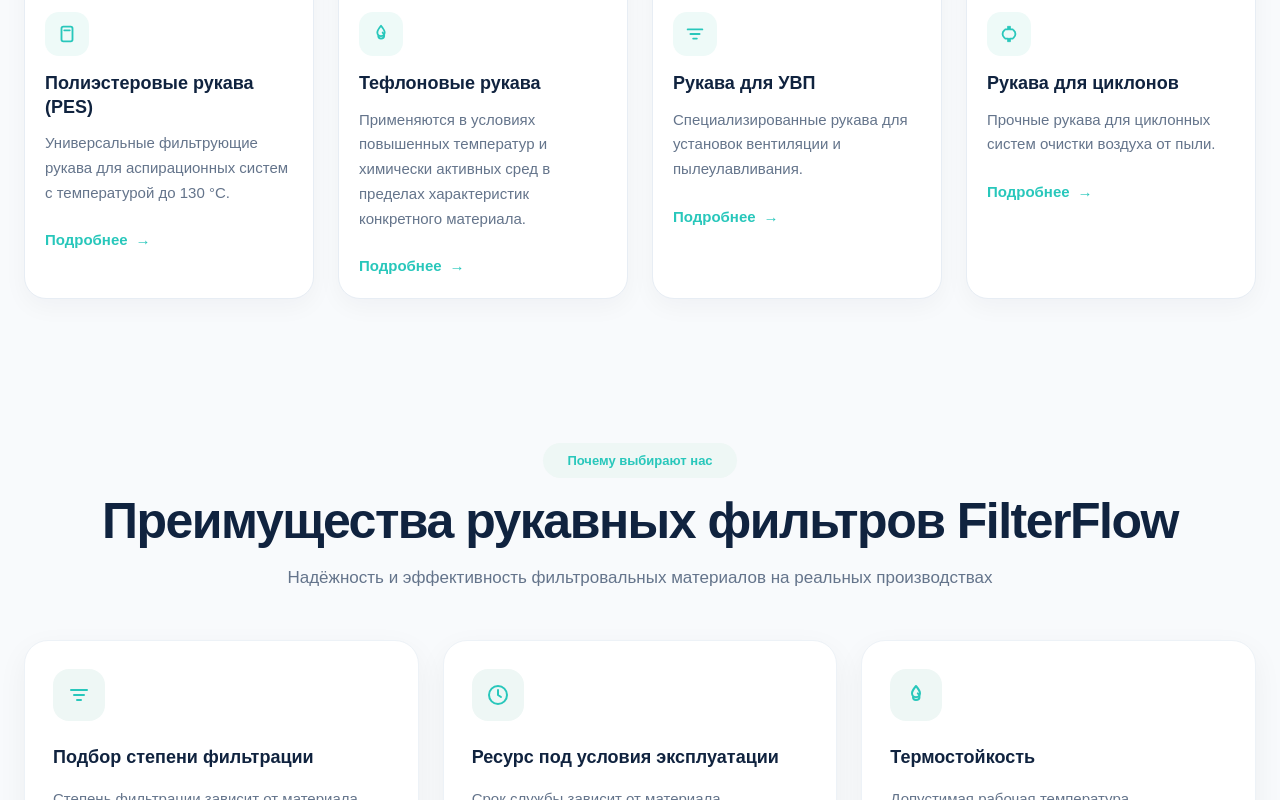
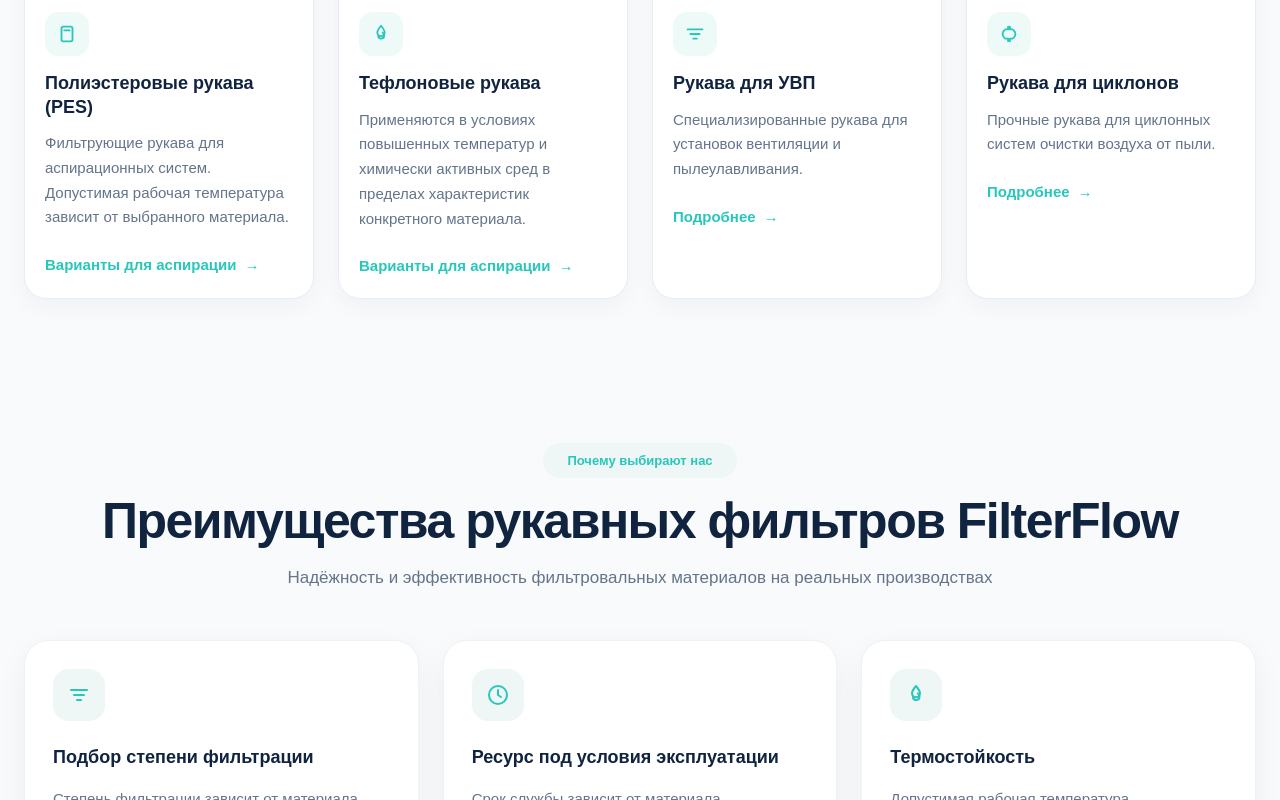
Before and after one commit to karipupkina-ux/filterflow-next, a Next.js app: page /filtracionnye-rukava in a window 1280 px wide. Shown: the part 1300-2100 px from the top of the page. Built offline with nearby package versions, Linux system fonts and the light colour scheme.

Commit message:
PR 44: точечные уточнения страницы фильтровальных рукавов (#44)
* fix: clarify sleeve manufacturing lead time and technical claims

* fix: correct wording for polyester sleeve card

```diff
--- a/app/filtracionnye-rukava/page.tsx
+++ b/app/filtracionnye-rukava/page.tsx
@@ -31,7 +31,7 @@ export default function FiltracionnyeRukavaPage() {
     {
       question: "Изготавливаете ли рукава нестандартных размеров?",
       answer:
-        "Да, изготавливаем рукава по индивидуальным размерам и чертежам. Возможный диапазон размеров и срок изготовления зависят от конструкции, материала, количества и требований заказа.",
+        "Да, изготавливаем рукава по индивидуальным размерам и чертежам. Срок изготовления — от 3 рабочих дней. Точный срок зависит от конструкции, материала, количества и согласовывается при расчёте заказа.",
     },
     {
       question: "Как рассчитать необходимое количество рукавов?",
@@ -186,12 +186,12 @@ export default function FiltracionnyeRukavaPage() {
                 </h3>
 
                 <p className="mt-3 text-[15px] leading-[1.65] text-[#64748b]">
-                  Универсальные фильтрующие рукава для аспирационных систем с
-                  температурой до 130&nbsp;°C.
+                  Фильтрующие рукава для аспирационных систем. Допустимая
+                  рабочая температура зависит от выбранного материала.
                 </p>
 
                 <div className="mt-6 flex items-center gap-2 text-[15px] font-semibold text-[#28c7bb]">
-                  <span>Подробнее</span>
+                  <span>Варианты для аспирации</span>
                   <span>→</span>
                 </div>
               </div>
@@ -238,7 +238,7 @@ export default function FiltracionnyeRukavaPage() {
                 </p>
 
                 <div className="mt-6 flex items-center gap-2 text-[15px] font-semibold text-[#28c7bb]">
-                  <span>Подробнее</span>
+                  <span>Варианты для аспирации</span>
                   <span>→</span>
                 </div>
               </div>
@@ -971,7 +971,7 @@ export default function FiltracionnyeRukavaPage() {
                     </svg>
                   </div>
                   <p className="mt-4 text-[16px] font-semibold text-white">
-                    Срок по согласованию
+                    Изготовление от 3 рабочих дней
                   </p>
                 </div>
 
@@ -1368,7 +1368,7 @@ export default function FiltracionnyeRukavaPage() {
                     химическая, пищевая)
                   </li>
                   <li className="list-disc">
-                    Рабочей температуры газового потока (от +20°C до +280°C)
+                    Рабочей и пиковой температуры газового потока
                   </li>
                   <li className="list-disc">
                     Наличия влаги и химически активных веществ
@@ -1477,7 +1477,7 @@ export default function FiltracionnyeRukavaPage() {
                 Мы выполняем заказы и осуществляем доставку по всей России:
                 Москва, Санкт-Петербург, Екатеринбург, Новосибирск, Казань,
                 Краснодар и другие города. Минимальный заказ — от 1 штуки. Срок
-                изготовления — от 5 рабочих дней.
+                изготовления — от 3 рабочих дней; точный срок согласовывается при расчёте заказа.
               </p>
             </div>
 
```
